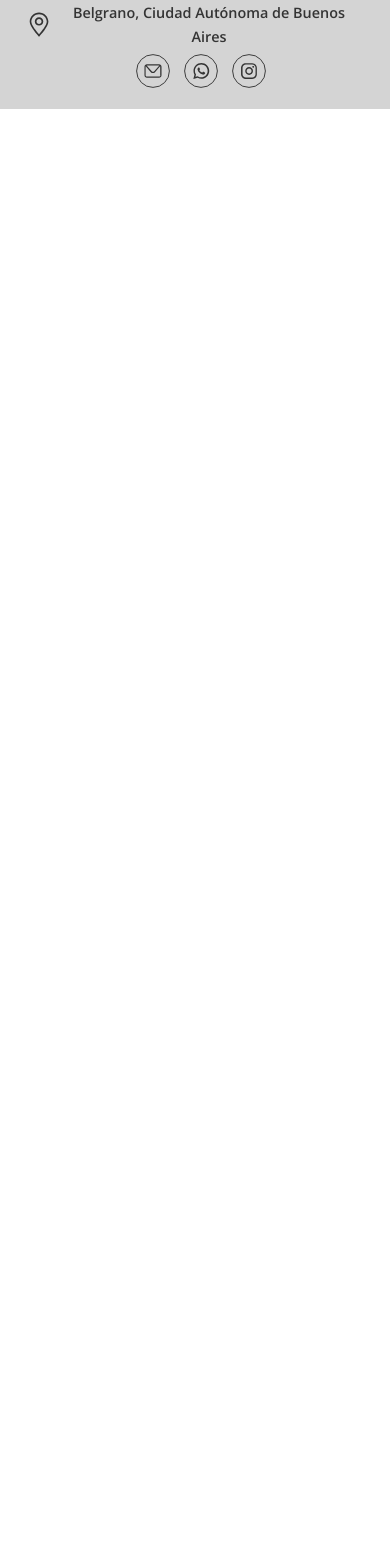
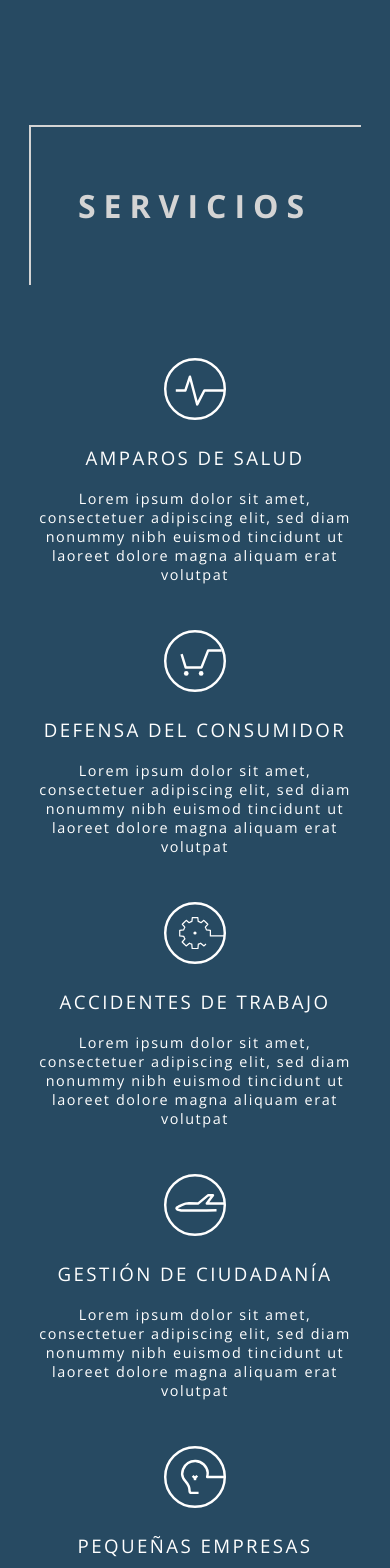
Before and after one commit to SChiabudini/catala-hanseryk, a React (Create React App) app: page / in a window 390 px wide. Shown: the part 1980-3548 px from the top of the page. Before the commit the page ends 2089 px from the top, so only its background shows below. Built offline with nearby package versions, Linux system fonts and the light colour scheme.

Commit message:
servicesHome responsive DONE

```diff
--- a/src/components/common/footer/Footer.module.css
+++ b/src/components/common/footer/Footer.module.css
@@ -51,6 +51,11 @@
 }
 
 @media (max-width: 721px){
+
+    .div{
+        padding: 1rem 0;
+    }
+
     .content{
         flex-direction: column;
     }
--- a/src/components/views/home/about/About.jsx
+++ b/src/components/views/home/about/About.jsx
@@ -6,6 +6,16 @@ import hanseryk from "./img/hanseryk.jpg";
 const About = () => {
     const lineRefs = [useRef(null), useRef(null), useRef(null)];
     const [isMobile, setIsMobile] = useState(window.innerWidth <= 720);
+
+    useEffect(() => {
+        const handleResize = () => {
+            setIsMobile(window.innerWidth <= 720);
+        };
+        window.addEventListener('resize', handleResize);
+        return () => {
+            window.removeEventListener('resize', handleResize);
+        };
+    }, []);
 
     useEffect(() => {
         const observer = new IntersectionObserver(entries => {
--- a/src/components/views/home/servicesHome/ServicesHome.jsx
+++ b/src/components/views/home/servicesHome/ServicesHome.jsx
@@ -9,6 +9,16 @@ import normal5 from '../../services/img/normal/5_normal.svg';
 const ServicesHome = () => {
     const titleRef = useRef(null);
     const [isMobile, setIsMobile] = useState(window.innerWidth <= 720);
+
+    useEffect(() => {
+        const handleResize = () => {
+            setIsMobile(window.innerWidth <= 720);
+        };
+        window.addEventListener('resize', handleResize);
+        return () => {
+            window.removeEventListener('resize', handleResize);
+        };
+    }, []);
 
     useEffect(() => {
         const observer = new IntersectionObserver(entries => {
@@ -31,20 +41,40 @@ const ServicesHome = () => {
         };
     }, []);
 
-    useEffect(() => {
-        const handleResize = () => {
-            setIsMobile(window.innerWidth <= 720);
-        };
-        window.addEventListener('resize', handleResize);
-        return () => {
-            window.removeEventListener('resize', handleResize);
-        };
-    }, []);
-
     return (
         <div>
             {isMobile ? (
-                <div></div>
+                <div className={style.div}>
+                <div className={style.content}>
+                    <section className={style.title} ref={titleRef}>
+                        <h2>SERVICIOS</h2>
+                    </section>
+                    <section className={style.service}>
+                        <img src={normal1} alt=""/>
+                        <h3>AMPAROS DE SALUD</h3>
+                        <p>Lorem ipsum dolor sit amet, consectetuer adipiscing elit, sed diam nonummy nibh euismod tincidunt ut laoreet dolore magna aliquam erat volutpat</p>
+                    </section>
+                    <section className={style.service}>
+                        <img src={normal2} alt=""/>
+                        <h3>DEFENSA DEL CONSUMIDOR</h3>
+                        <p>Lorem ipsum dolor sit amet, consectetuer adipiscing elit, sed diam nonummy nibh euismod tincidunt ut laoreet dolore magna aliquam erat volutpat</p>
+                    </section>
+                    <section className={style.service}>
+                        <img src={normal3} alt=""/>
+                        <h3>ACCIDENTES DE TRABAJO</h3>
+                        <p>Lorem ipsum dolor sit amet, consectetuer adipiscing elit, sed diam nonummy nibh euismod tincidunt ut laoreet dolore magna aliquam erat volutpat</p>
+                    </section>
+                    <section className={style.service}>
+                        <img src={normal4} alt=""/>
+                        <h3>GESTIÓN DE CIUDADANÍA</h3>
+                        <p>Lorem ipsum dolor sit amet, consectetuer adipiscing elit, sed diam nonummy nibh euismod tincidunt ut laoreet dolore magna aliquam erat volutpat</p></section>
+                    <section className={style.service}>
+                        <img src={normal5} alt=""/>
+                        <h3>PEQUEÑAS EMPRESAS</h3>
+                        <p>Lorem ipsum dolor sit amet, consectetuer adipiscing elit, sed diam nonummy nibh euismod tincidunt ut laoreet dolore magna aliquam erat volutpat</p>
+                    </section>
+                </div>
+            </div>
             ) : (
                 <div className={style.div}>
                     <div className={style.content}>
--- a/src/components/views/home/servicesHome/ServicesHome.module.css
+++ b/src/components/views/home/servicesHome/ServicesHome.module.css
@@ -93,3 +93,33 @@
     letter-spacing: 0.1rem;
     font-weight: 300;
 }
+
+@media (max-width: 1025px){
+
+    .div{
+        height: fit-content;
+    }
+
+    .content section{
+        width: 50%;
+    }
+
+    .title{
+        height: 15rem !important;
+    }
+}
+
+
+@media (max-width: 721px){
+
+    .content section{
+        width: 100%;
+        margin-top: 2rem;
+    }
+
+    .title{
+        height: 10rem !important;
+        margin-top: 0 !important;
+    }
+
+}
```
